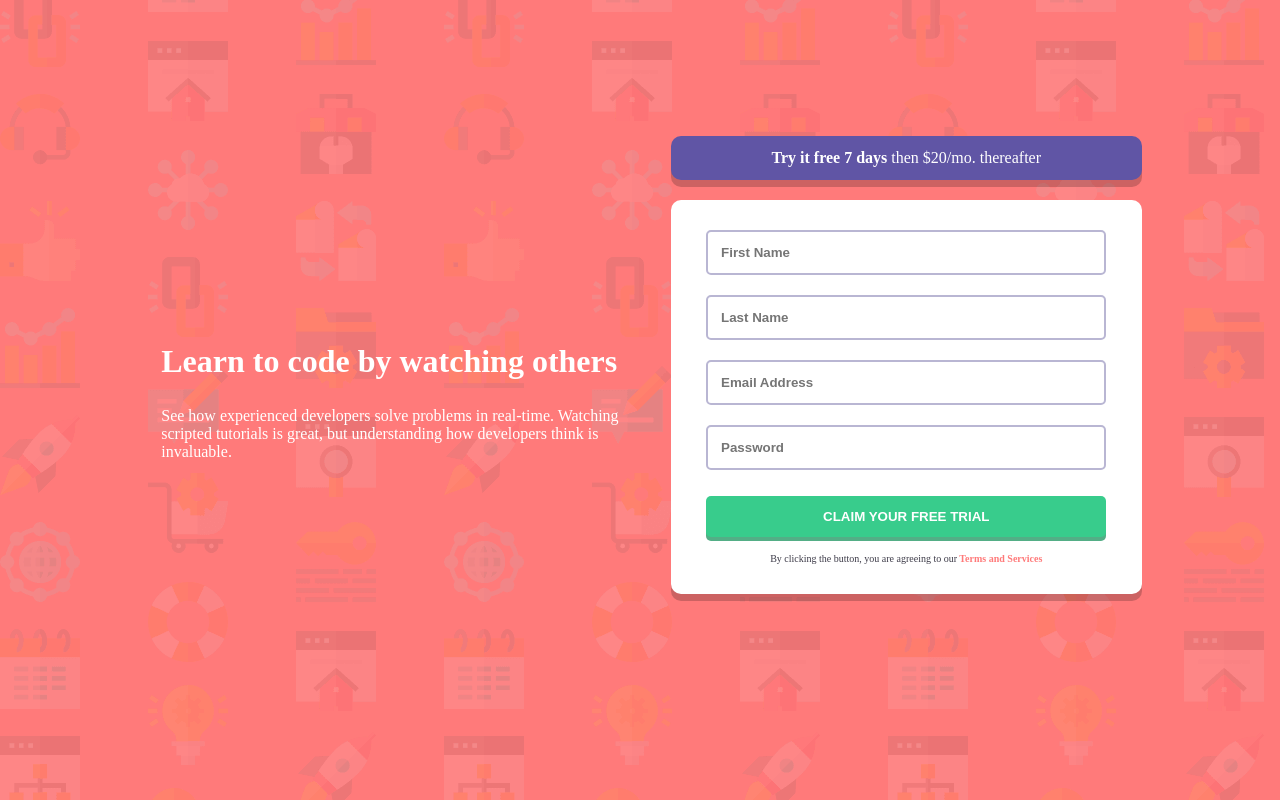
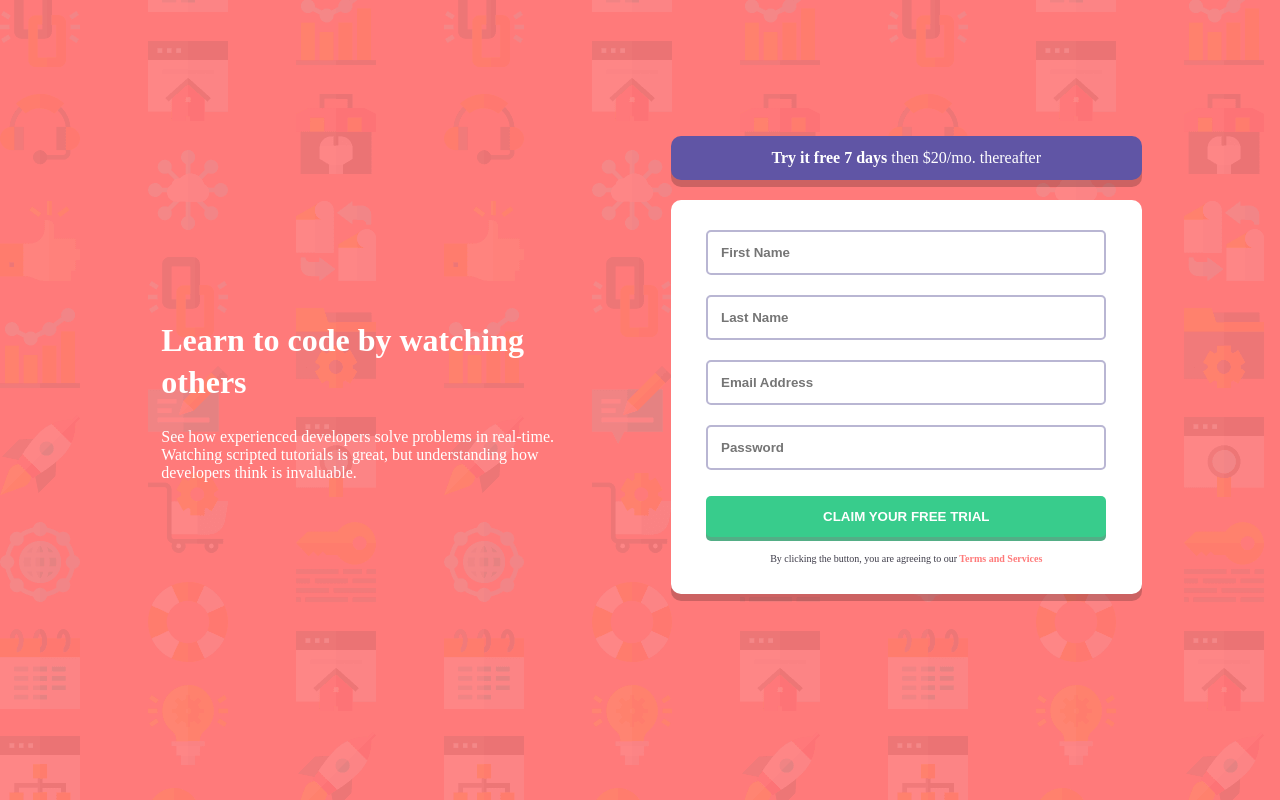
Before and after one commit to JoelAvero/exercise1, a React (Create React App) app: page / in a window 1280 px wide. Built offline with nearby package versions, Linux system fonts and the light colour scheme; what webfontloader would draw is missing.

Commit message:
final style details

```diff
--- a/src/components/register/FormRegister.tsx
+++ b/src/components/register/FormRegister.tsx
@@ -127,7 +127,12 @@ const FormRegister = () => {
               : ""
           }`}
           name="email"
-          placeholder="Email Address"
+          placeholder={
+            invalidFlag &&
+            (isValidField.email === false || isValidField.email === null)
+              ? "email@example.com"
+              : "Email Address"
+          }
           onChange={handleInputChange}
         />
         {invalidFlag && !isValidField.email && (
--- a/src/components/register/Register.tsx
+++ b/src/components/register/Register.tsx
@@ -7,8 +7,8 @@ const Register = () => {
       <div className="content">
         <div className="description-card">
           <div className="description-card-container">
-            <h1>Learn to code by watching others</h1>
-            <p>
+            <h1 className="description-card-title">Learn to code by watching others</h1>
+            <p className="description-card-text">
               See how experienced developers solve problems in real-time.
               Watching scripted tutorials is great, but understanding how
               developers think is invaluable.
--- a/src/components/register/styles.scss
+++ b/src/components/register/styles.scss
@@ -16,14 +16,14 @@ body {
         width: 95%;
 
         .description-card-container {
-          h1 {
+          .description-card-title {
             font-size: 29px;
             font-weight: 700;
             text-align: center;
             margin-top: 90px;
             line-height: 35px;
           }
-          p {
+          .description-card-text {
             margin-bottom: 15px;
             text-align: center;
             font-weight: 500;
@@ -53,7 +53,7 @@ body {
           font-size: 10px;
         }
 
-        .error-icon{
+        .error-icon {
           top: 18px;
         }
       }
@@ -81,15 +81,20 @@ body {
   justify-content: center;
   width: 50%;
   color: white;
-  div {
+
+  .description-card-container {
     padding: 0px 23px;
-    p {
+
+    .description-card-text {
       font-size: 16px;
       font-weight: 400;
+      width: 90%;
     }
-    h1 {
+
+    .description-card-title {
       line-height: 42px;
       margin-bottom: 25px;
+      width: 90%;
     }
   }
 }
@@ -202,6 +207,10 @@ input:focus {
   border-color: $primary-red;
 }
 
+.error::placeholder {
+  color: $primary-red;
+}
+
 .submit-button:active {
   background-color: #77e2b4;
 }
```
